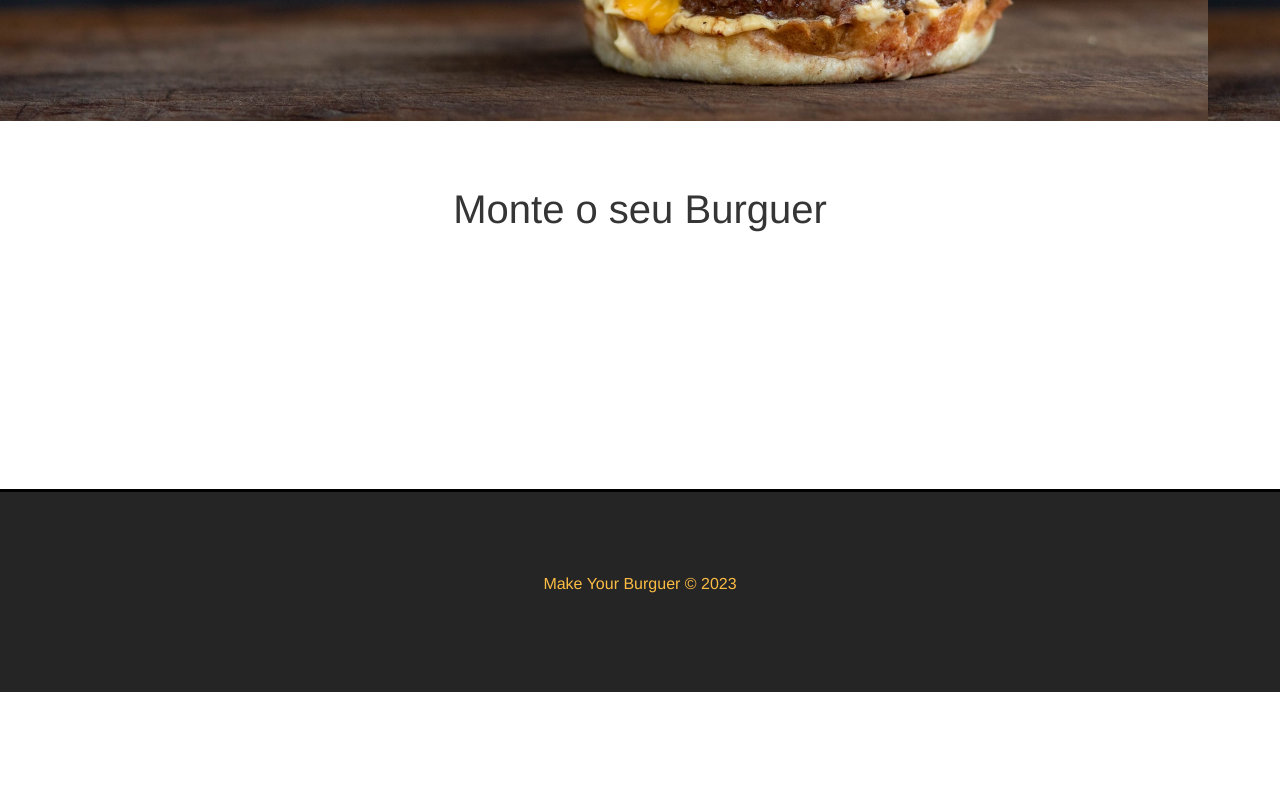
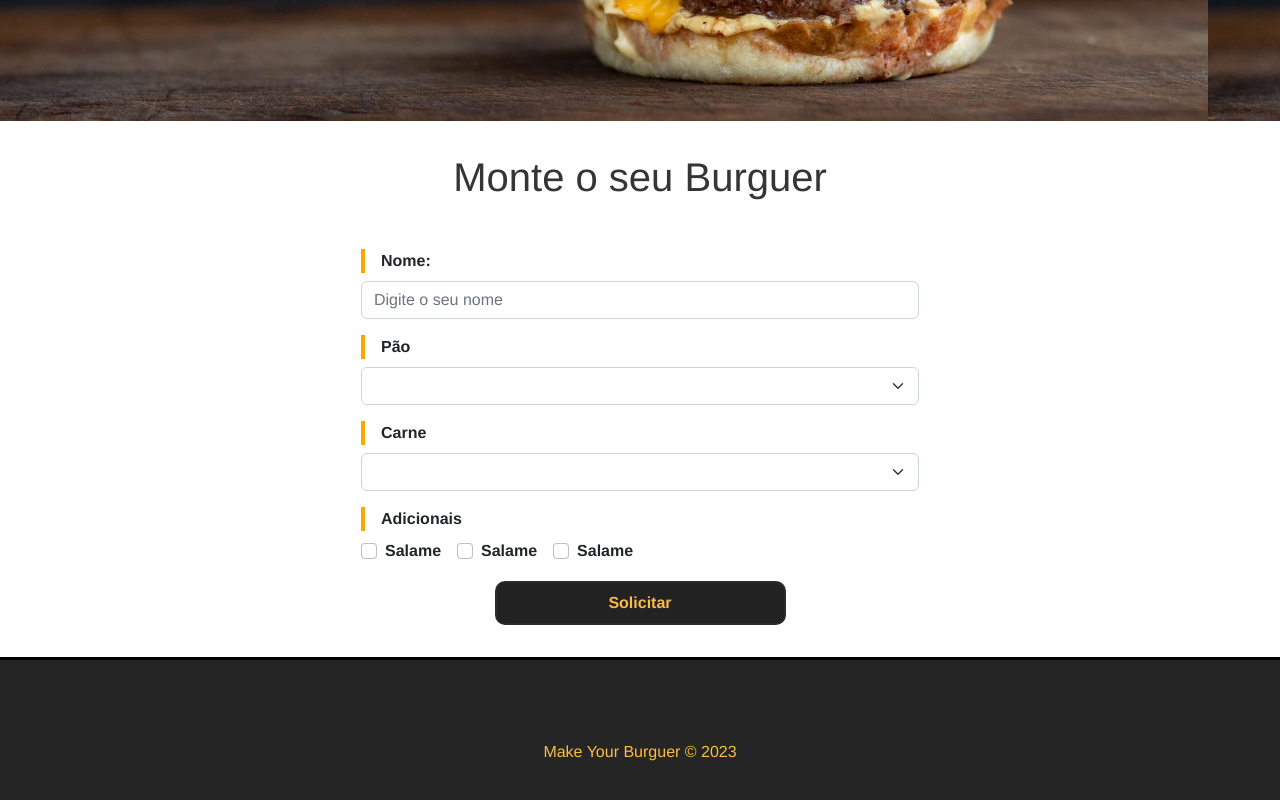
Before and after one commit to jbetoreis/VueProjetoBurger, a Vue app: page / in a window 1280 px wide. Shown: the part 460-1260 px from the top of the page. Before the commit the page ends 1152 px from the top, so only its background shows below. Built offline with nearby package versions, Linux system fonts and the light colour scheme.

Commit message:
formulario home

```diff
--- a/src/App.vue
+++ b/src/App.vue
@@ -32,7 +32,7 @@
   }
 
   .main-container{
-    margin: 4rem;
+    margin: 2rem;
     min-height: 15rem;
   }
 
--- /dev/null
+++ b/src/components/Form.vue
@@ -0,0 +1,98 @@
+<template>
+  <div class="container mt-5">
+    <div
+      class="col-12 offset-0 col-sm-10 offset-sm-1 col-md-8 offset-md-2 col-lg-6 offset-lg-3"
+    >
+      <form id="burger_form">
+        <div class="mb-3">
+          <label for="nome" class="form-label">Nome: </label>
+          <input
+            type="email"
+            class="form-control"
+            id="nome"
+            placeholder="Digite o seu nome"
+            v-model="nome"
+          />
+        </div>
+        <div class="mb-3">
+          <label for="tipo_pao" class="form-label">Pão</label>
+          <select class="form-select" id="tipo_pao" v-model="tipo_pao">
+            <option value="" selected>Selecione um Tipo</option>
+            <option value="1">One</option>
+          </select>
+        </div>
+        <div class="mb-3">
+          <label for="tipo_carne" class="form-label">Carne</label>
+          <select class="form-select" id="tipo_carne" v-model="tipo_carne">
+            <option value="" selected>Selecione um Tipo</option>
+            <option value="1">One</option>
+          </select>
+        </div>
+        <div class="mb-3">
+          <label class="form-label">Adicionais</label>
+          <div class="adicionais">
+            <div class="form-check">
+              <input class="form-check-input" type="checkbox" value="" />
+              <span>Salame</span>
+            </div>
+            <div class="form-check">
+              <input class="form-check-input" type="checkbox" value="" />
+              <span>Salame</span>
+            </div>
+            <div class="form-check">
+              <input class="form-check-input" type="checkbox" value="" />
+              <span>Salame</span>
+            </div>
+          </div>
+        </div>
+        <div class="mb-3 row">
+          <input
+            type="submit"
+            class="btn_submit col-12 offset-0 col-sm-10 offset-sm-1 col-md-8 offset-md-2 col-lg-6 offset-lg-3"
+            value="Solicitar"
+          />
+        </div>
+      </form>
+    </div>
+  </div>
+</template>
+
+<script>
+export default {
+  name: "Form",
+};
+</script>
+
+<style scoped>
+label {
+  border-left: 4px solid orange;
+  padding-left: 1rem;
+  font-weight: 700;
+}
+
+.adicionais {
+  display: flex;
+  flex-direction: row;
+  column-gap: 1rem;
+  flex-wrap: wrap;
+}
+
+.adicionais span{
+    font-weight: 700;
+}
+
+.btn_submit{
+    background-color: #222;
+    color: rgb(252, 188, 68);
+    border: 2px solid rgb(43, 43, 43);
+    border-radius: 10px;
+    padding: 0.5rem 0;
+    font-weight: 700;
+    transition: 0.5s;
+}
+
+.btn_submit:hover{
+    background-color: transparent;
+    color: black;
+}
+</style>
--- a/src/views/HomeView.vue
+++ b/src/views/HomeView.vue
@@ -3,18 +3,19 @@
     <Banner/>
     <div class="main-container">
       <h1>Monte o seu Burguer</h1>
-      <form></form>
+      <Form/>
     </div>
   </div>
 </template>
 
 <script>
   import Banner from '../components/Banner.vue'
-
+  import Form from '../components/Form.vue'
   export default{
     name: 'HomeView',
     components: {
       Banner,
+      Form,
     }
   }
 </script>
```
